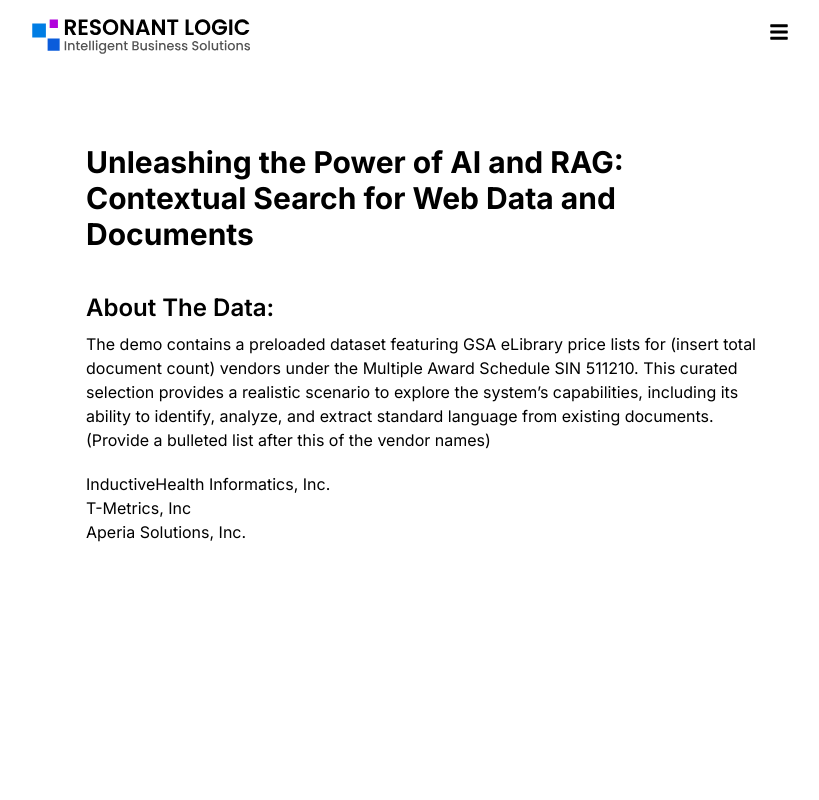
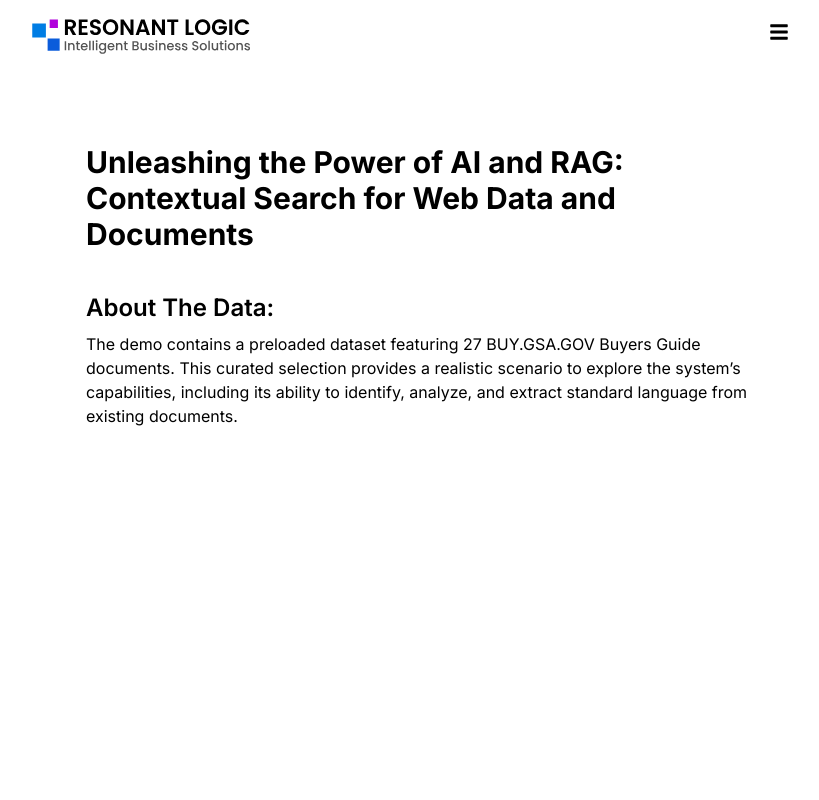
Before and after one commit to engageintellect/gsa-rag-frontend, a Next.js app: page /about in a window 1280 px wide. Shown: the top 800 px of the page, without its empty margins (210-1029 px from the left). Built offline with nearby package versions, Linux system fonts and the light colour scheme.

Commit message:
cleaning up

```diff
--- a/app/about/page.tsx
+++ b/app/about/page.tsx
@@ -14,18 +14,17 @@
 
         <div className="text-2xl my-2 font-semibold">About The Data:</div>
         <p className="mb-5">
-          The demo contains a preloaded dataset featuring GSA eLibrary price
-          lists for (insert total document count) vendors under the Multiple
-          Award Schedule SIN 511210. This curated selection provides a realistic
-          scenario to explore the system’s capabilities, including its ability
-          to identify, analyze, and extract standard language from existing
-          documents. (Provide a bulleted list after this of the vendor names)
+          The demo contains a preloaded dataset featuring 27 BUY.GSA.GOV Buyers
+          Guide documents. This curated selection provides a realistic scenario
+          to explore the system’s capabilities, including its ability to
+          identify, analyze, and extract standard language from existing
+          documents.{" "}
         </p>
-        <ul>
+        {/* <ul>
           <li>InductiveHealth Informatics, Inc.</li>
           <li>T-Metrics, Inc</li>
           <li>Aperia Solutions, Inc.</li>
-        </ul>
+        </ul> */}
       </div>
       <Footer />
     </>
--- a/app/page.tsx
+++ b/app/page.tsx
@@ -143,18 +143,20 @@
             <div className="hero-content text-center">
               <div className="max-w-3xl">
                 <div className="font-semibold text-white drop-shadow">
-                  <div className="flex flex-col sm:flex-row items-center justify-center sm:mb-10">
+                  <div className="flex flex-col sm:flex-row items-center justify-center sm:mb-10 gap-2">
                     <div className="flex items-center">
-                      <span className="bg-blue-400 rounded -p-2">
-                        <CiSearch className="text-white h-10 w-10 sm:h-16 sm:w-16" />
-                      </span>
+                      <div className="flex items-center">
+                        <span className="bg-blue-400 rounded">
+                          <CiSearch className="text-white h-10 w-10" />
+                        </span>
 
-                      <div className=" text-white font-light drop-shadow text-5xl sm:text-7xl">
-                        GSA
+                        <div className=" text-white font-light drop-shadow text-5xl sm:text-5xl uppercase">
+                          buy.gsa.gov
+                        </div>
                       </div>
                     </div>
-                    <div className=" text-fuchsia-700 font-light drop-shadow text-3xl">
-                      eLibrary 2.0
+                    <div className=" text-fuchsia-700 font-light drop-shadow text-2xl sm:text-3xl">
+                      2.0
                     </div>
                   </div>
                 </div>
```
